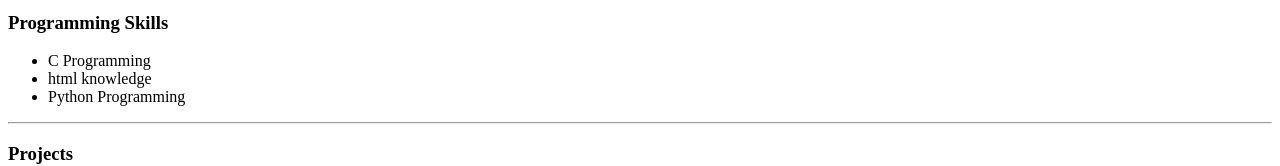
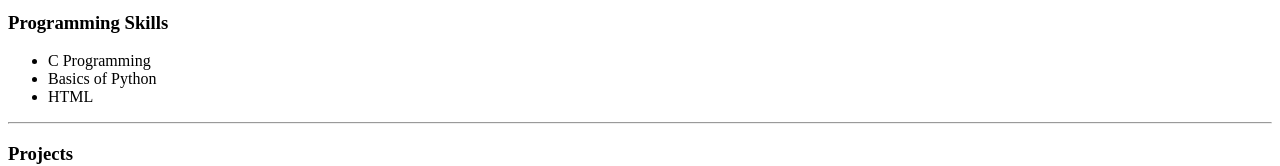
Before and after one commit to sshosad/Resume, a plain HTML site: page index.html in a window 1280 px wide. Shown: the part 203-369 px from the top of the page. Drawn offline with Linux system fonts and the light colour scheme.

Commit message:
Add files via upload

```diff
--- a/index.html
+++ b/index.html
@@ -12,8 +12,8 @@
             <h3>Programming Skills</h3>
             <ul>
                 <li>C Programming</li>
-                <li>html knowledge</li>
-                <li>Python Programming</li>
+                <li>Basics of Python</li>
+                <li>HTML</li>
             </ul>
             <hr/>
             <h3>Projects</h3>
```
